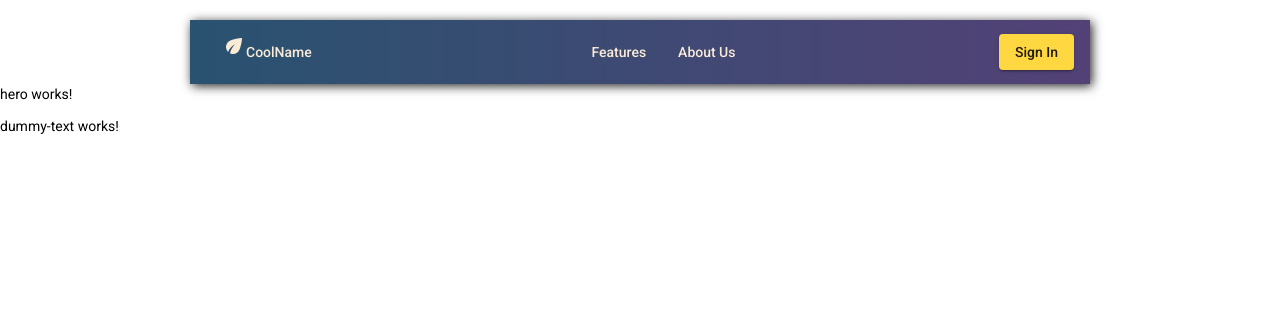
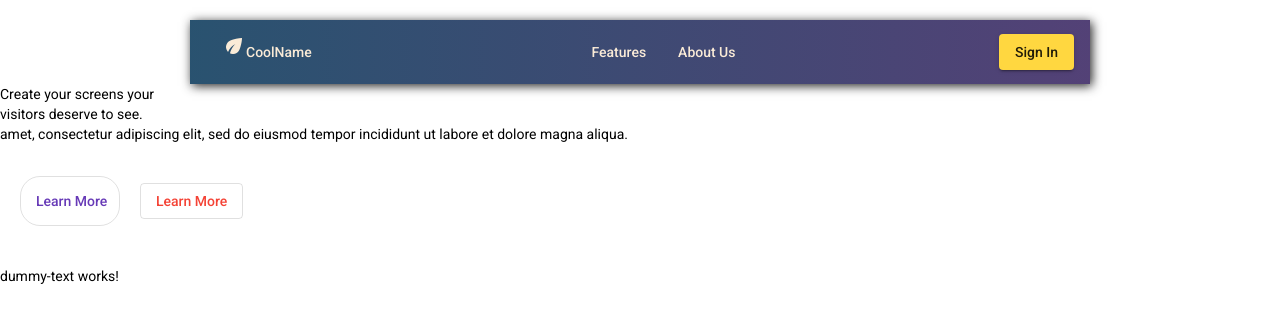
Before and after one commit to georgekakarlis/angular-playground, an Angular app: page /signin in a window 1280 px wide. Shown: the top 322 px of the page. Built offline with nearby package versions, Linux system fonts and the light colour scheme.

Commit message:
minor changes-> hero/theming *need fix*

```diff
--- a/src/app/landingpage/hero/hero.component.html
+++ b/src/app/landingpage/hero/hero.component.html
@@ -1 +1,14 @@
-<p>hero works!</p>
+<div class="grid">
+<div class="grid-2">
+<section>
+  <span class="first-text">Create your screens your</span>
+    <div class="second-text">visitors deserve to see.</div>
+      <p class="third-text">amet, consectetur adipiscing elit, sed do eiusmod tempor incididunt ut labore et dolore magna aliqua.</p>
+      <button mat-stroked-button color="primary" class="first-button">Learn More</button>
+      <button mat-stroked-button color="warn" class="second-button">Learn More</button>
+</section>
+</div>
+<div>
+  <img src="" alt="">
+</div>
+</div>
--- a/src/app/landingpage/hero/hero.component.scss
+++ b/src/app/landingpage/hero/hero.component.scss
@@ -0,0 +1,12 @@
+.first-button {
+  width: 100px;
+  margin: 20px;
+  height: 50px;
+  border-radius: 20px;
+  transition: 0.4s;
+}
+
+.first-button :hover{
+  background-color: darkcyan;
+  color: white;
+}
--- a/src/index.html
+++ b/src/index.html
@@ -2,7 +2,7 @@
 <html lang="en">
 <head>
   <meta charset="utf-8">
-  <title>AngularFrontend</title>
+  <title>Hej!</title>
   <base href="/">
   <meta name="viewport" content="width=device-width, initial-scale=1">
   <link rel="icon" type="image/x-icon" href="favicon.ico">
@@ -10,7 +10,6 @@
   <link href="https://fonts.googleapis.com/css2?family=Roboto:wght@300;400;500&amp;display=swap" rel="stylesheet">
   <link href="https://fonts.googleapis.com/icon?family=Material+Icons" rel="stylesheet">
   <link rel="manifest" href="manifest.webmanifest">
-  <meta name="theme-color" content="#1976d2">
 </head>
 <body class="mat-typography">
   <app-root></app-root>
```
